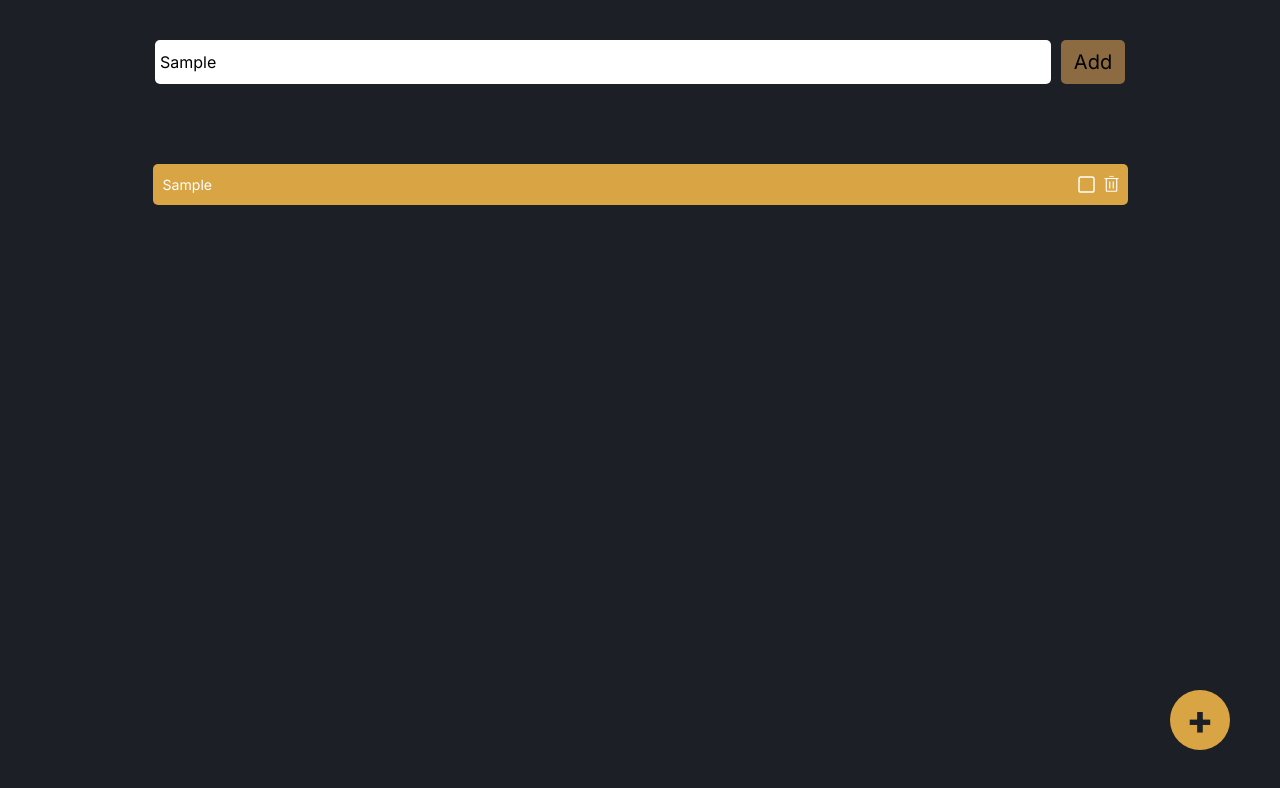
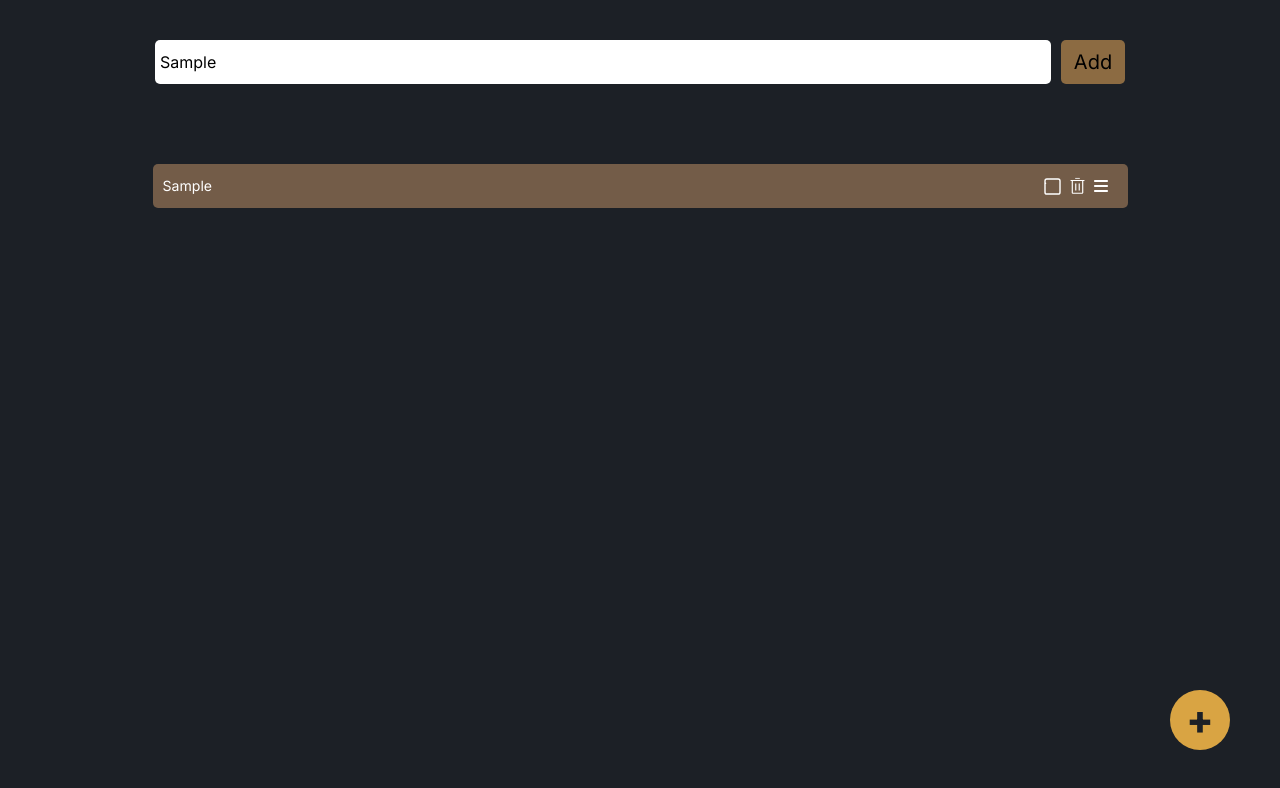
Before and after one commit to SantosFab/to_do, a Next.js app: page / in a window 1280 px wide. Both pictures are taken after typing "Sample" into the empty fields and a click on the button "Add". Shown: the top 788 px of the page. Built offline with nearby package versions, Linux system fonts and the light colour scheme.

Commit message:
feat: implement drag-and-drop functionality with hello-pangea/dnd

```diff
--- a/package.json
+++ b/package.json
@@ -9,6 +9,10 @@
     "lint": "next lint"
   },
   "dependencies": {
+    "@fortawesome/fontawesome-svg-core": "^6.6.0",
+    "@fortawesome/free-solid-svg-icons": "^6.6.0",
+    "@fortawesome/react-fontawesome": "^0.2.2",
+    "@hello-pangea/dnd": "^16.6.0",
     "next": "14.2.7",
     "react": "^18",
     "react-dom": "^18",
--- a/src/animation/buttonDelete/styles.ts
+++ b/src/animation/buttonDelete/styles.ts
@@ -8,6 +8,7 @@ export const StyledButtonDeleteIcon = styled.button`
       position: relative;
       border: none;
       margin-left: 10px;
+      margin-right: 10px;
       width: 14px;
       height: 14px;
     }
--- a/src/app/page.tsx
+++ b/src/app/page.tsx
@@ -1,17 +1,42 @@
 "use client";
 import { ChangeEvent, useState } from "react";
+import { TodoContainer } from "@/component/ToDoContainer/ToDoContainer";
+import { DragDropContext, Droppable } from "@hello-pangea/dnd";
 import * as Styled from "./styled";
-import { TodoContainer } from "@/component/ToDoContainer/ToDoContainer";
 
 export default function Home() {
+  interface ToDoListProps {
+    id: number;
+    toDo: string;
+  }
+
   const [textInput, setTextInput] = useState<string>("");
-  const [toDoList, setToDoList] = useState<string[]>([]);
+  const [toDoList, setToDoList] = useState<ToDoListProps[]>([]);
 
   const handleTextInput = (event: ChangeEvent<HTMLInputElement>) =>
     setTextInput(event.target.value);
 
-  const handleTodoList = () =>
-    setToDoList((current) => [...current, textInput]);
+  const handleTodoList = () => {
+    if (textInput.trim() !== "") {
+      setToDoList((current) => [
+        ...current,
+        { id: Date.now(), toDo: textInput },
+      ]);
+    }
+  };
+
+  const onDragEnd = (result: any) => {
+    const { source, destination } = result;
+
+    if (!destination) return;
+
+    const reorderedList = Array.from(toDoList);
+    const [removed] = reorderedList.splice(source.index, 1);
+    reorderedList.splice(destination.index, 0, removed);
+
+    setToDoList(reorderedList);
+  };
+
   return (
     <Styled.StyledHome>
       <Styled.StyledContainerToDo>
@@ -20,26 +45,35 @@ export default function Home() {
             type="text"
             value={textInput}
             onChange={handleTextInput}
-          ></Styled.StyledInput>
+          />
           <Styled.StyledButtonTop onClick={handleTodoList}>
             Add
           </Styled.StyledButtonTop>
         </div>
-        {toDoList.map((toDo, index) => {
-          const first = index === 0;
-          const last = index === toDoList.length - 1;
-          return (
-            <TodoContainer
-              key={index}
-              checked={false}
-              isFirst={first}
-              isLast={last}
-              toDo={toDo}
-            />
-          );
-        })}
+        <DragDropContext onDragEnd={onDragEnd}>
+          <Droppable droppableId="toDoList">
+            {(provided) => (
+              <div
+                ref={provided.innerRef}
+                {...provided.droppableProps}
+                className="w-full flex flex-col items-center"
+              >
+                {toDoList.map((toDo, index) => (
+                  <TodoContainer
+                    key={toDo.id}
+                    id={toDo.id}
+                    index={index}
+                    toDo={toDo.toDo}
+                    isFirst={index === 0}
+                    isLast={index === toDoList.length - 1}
+                  />
+                ))}
+                {provided.placeholder}
+              </div>
+            )}
+          </Droppable>
+        </DragDropContext>
       </Styled.StyledContainerToDo>
-
       <Styled.StyledButtonBottom onClick={handleTodoList}>
         +
       </Styled.StyledButtonBottom>
--- a/src/component/ToDoContainer/ToDoContainer.tsx
+++ b/src/component/ToDoContainer/ToDoContainer.tsx
@@ -1,31 +1,46 @@
 "use client";
 import { FunctionComponent } from "react";
-import * as Styled from "./styles";
 import { CheckBoxIcon } from "@/animation/checkBox/CheckBoxIcon";
 import { ButtonDeleteIcon } from "@/animation/buttonDelete/ButtonDeleteIcon";
+import { FontAwesomeIcon } from "@fortawesome/react-fontawesome";
+import { faBars } from "@fortawesome/free-solid-svg-icons";
+import { Draggable, DraggableProvided } from "@hello-pangea/dnd";
+import * as Styled from "./styles";
 
 interface TodoContainerProps {
-  checked: boolean;
+  toDo: string;
+  id: number;
+  index: number;
   isFirst?: boolean;
   isLast?: boolean;
-  toDo: string;
 }
 
 export const TodoContainer: FunctionComponent<TodoContainerProps> = ({
-  checked,
+  toDo,
+  id,
+  index,
   isFirst,
   isLast,
-  toDo,
 }) => {
-  console.log(isFirst);
-  console.log(isLast);
-
   return (
     <Styled.StyledTodoContainer $isFirst={isFirst} $isLast={isLast}>
       <Styled.StyledToDo>{toDo}</Styled.StyledToDo>
-      <div className="flex">
-        <CheckBoxIcon checked={checked} />
-        <ButtonDeleteIcon onClick={() => console.log("test")} />
+      <div className="flex items-center">
+        <CheckBoxIcon checked={false} />
+        <ButtonDeleteIcon onClick={() => console.log("Delete item")} />
+        <Styled.StyledIconContainer>
+          <Draggable draggableId={`item-${id}`} index={index}>
+            {(provided: DraggableProvided) => (
+              <div
+                ref={provided.innerRef}
+                {...provided.draggableProps}
+                {...provided.dragHandleProps}
+              >
+                <FontAwesomeIcon icon={faBars} />
+              </div>
+            )}
+          </Draggable>
+        </Styled.StyledIconContainer>
       </div>
     </Styled.StyledTodoContainer>
   );
--- a/src/component/ToDoContainer/styles.ts
+++ b/src/component/ToDoContainer/styles.ts
@@ -47,8 +47,15 @@ export const StyledTodoContainer = styled.div<ToDoContainerProps>`
 `;
 
 export const StyledToDo = styled.p`
-  ${({ theme }) => css`
+  ${({}) => css`
     display: inline-block;
     font-size: 1.1vw;
   `}
 `;
+
+export const StyledIconContainer = styled.div`
+  ${({}) => css`
+    width: 24px;
+    height: 24px;
+  `}
+`;
```
Also changed, not shown: 1 other file (tests, documents, lock files or other folders).
